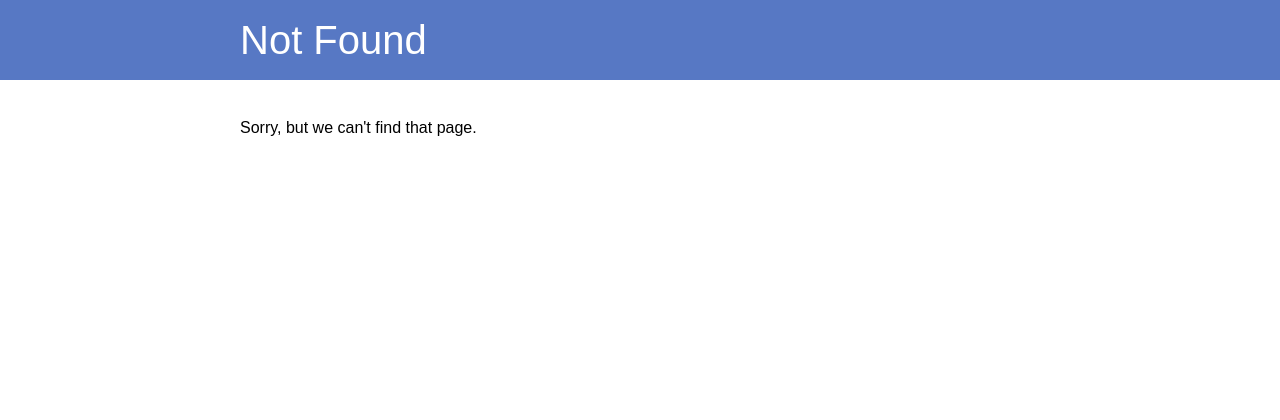
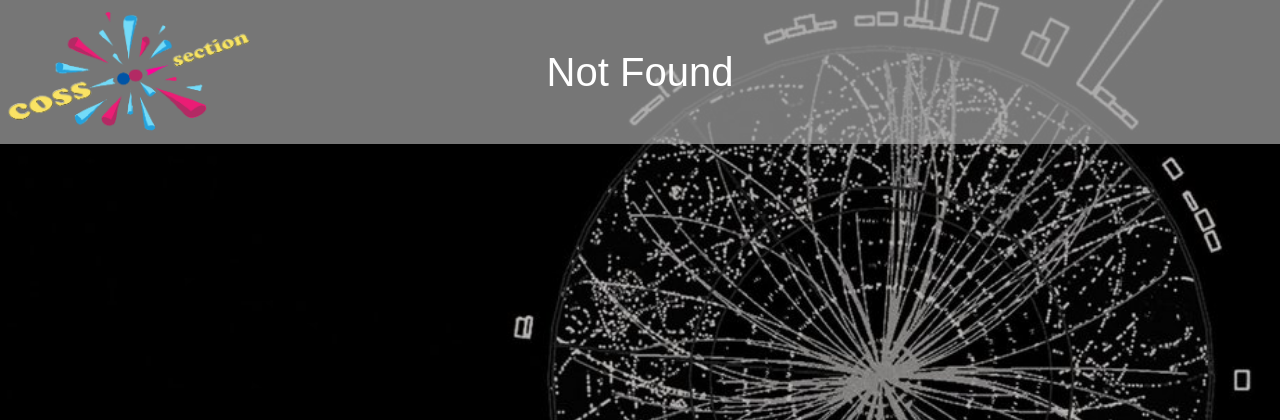
Before and after one commit to bb511/cosschat, a Django app: template templates/404.html in a window 1280 px wide. Shown: the top 420 px of the page. Run offline with Django 3.2, Linux system fonts and the light colour scheme; the template is opened without the code that fills it, so the values that code supplies are empty; parts of the project's set-up code (start-up, migrations or seed data) failed here and were passed over.

Commit message:
added ALL files

```diff
--- a/static/css/style.css
+++ b/static/css/style.css
@@ -48,15 +48,14 @@ table {
     border-spacing: 0;
 }
 
-/* Header */
-
 header {
-    padding: 20px 0;
-    margin: 0 0 40px 0;
-    background: #5778C4;
-    color: #fff;
+    margin: 0 0 0 0;
+    background: rgba(169, 169, 169, 0.7);
+    color: #FFFFFF;
 }
     header h1 {
+        padding: 52px 0;
+        text-align: center;
         width: 800px;
         margin: 0 auto;
         font-size: 40px;
@@ -67,10 +66,15 @@ header {
         right: 20px;
         color: #fff;
     }
+    header img {
+        float: left;
+        position: fixed;
+        width: 256px;
+        height: 144px;
+    }
 
-/* Body */
 section {
-    width: 800px;
+    width: 100%;
     margin: 0 auto;
 }
 
--- a/templates/base.html
+++ b/templates/base.html
@@ -10,13 +10,25 @@
 	<script src="{% static "js/jquery-1.12.2.min.js" %}" type="text/javascript"></script>
 	<script src="{% static "js/reconnecting-websocket.min.js" %}" type="text/javascript"></script>
 	{% block extra_head %}{% endblock %}
+  <style type="text/css">
+     body{
+      background: url('{% static "images/bubcham.jpeg" %}') no-repeat center center fixed;
+      -webkit-background-size: cover;
+      -moz-background-size: cover;
+      -o-background-size: cover;
+      background-size: cover;
+     }
+  </style>
+
 </head>
 <body>
 	<header>
-		<h1>{% block header_text %}{% endblock %}</h1>
-		{% if user.is_authenticated %}
+    <img src='{% static "images/background4.png" %}' alt="logo" />
+		<h1>{% block header_text %}{% endblock %}
+		{% if user.is_authenticated %}</h1>
 			<a href="/accounts/logout/">Logout</a>
 		{% endif %}
+
 	</header>
 	<section>
 		{% block content %}
```
Also changed, not shown: other parts of static/css/style.css (+38 -16 lines), templates/index.html (+12 -3 lines), db.sqlite3, static/images/background2.jpeg (added), static/images/background3.png (added), static/images/background4.png (added), static/images/bubcham.jpeg (added), users/migrations/0001_initial.py (deleted), users/migrations/__init__.py (deleted), 1 other file.
